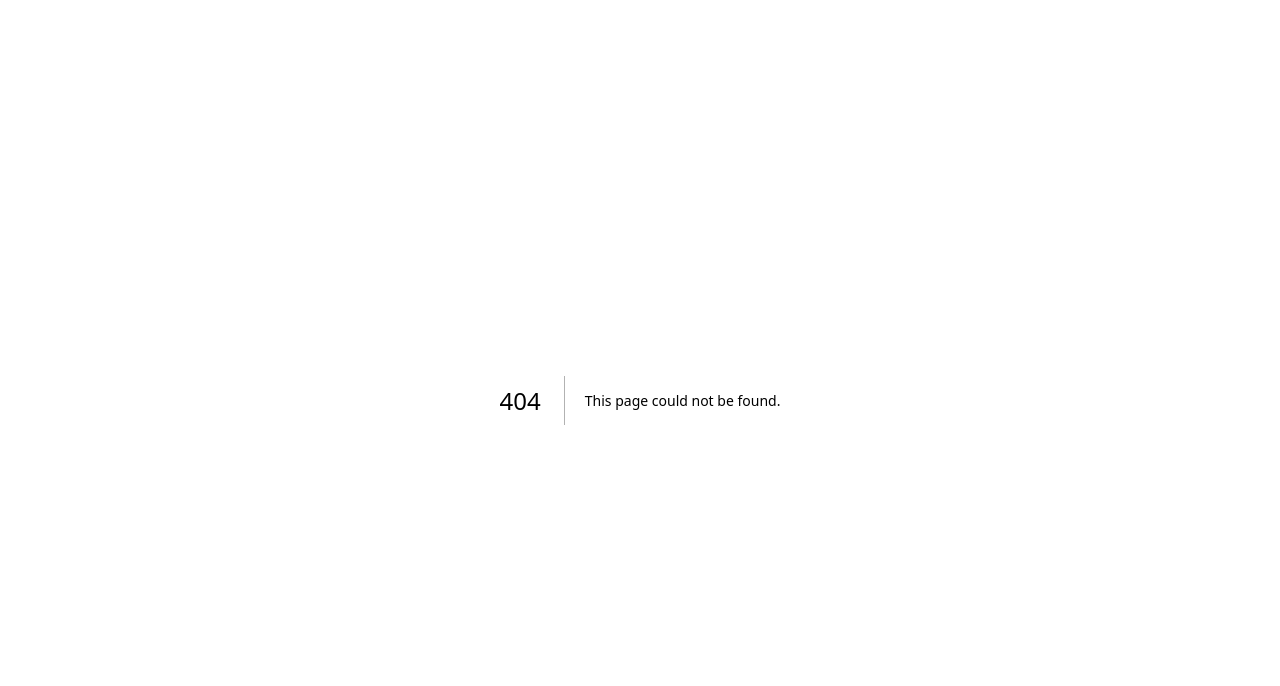
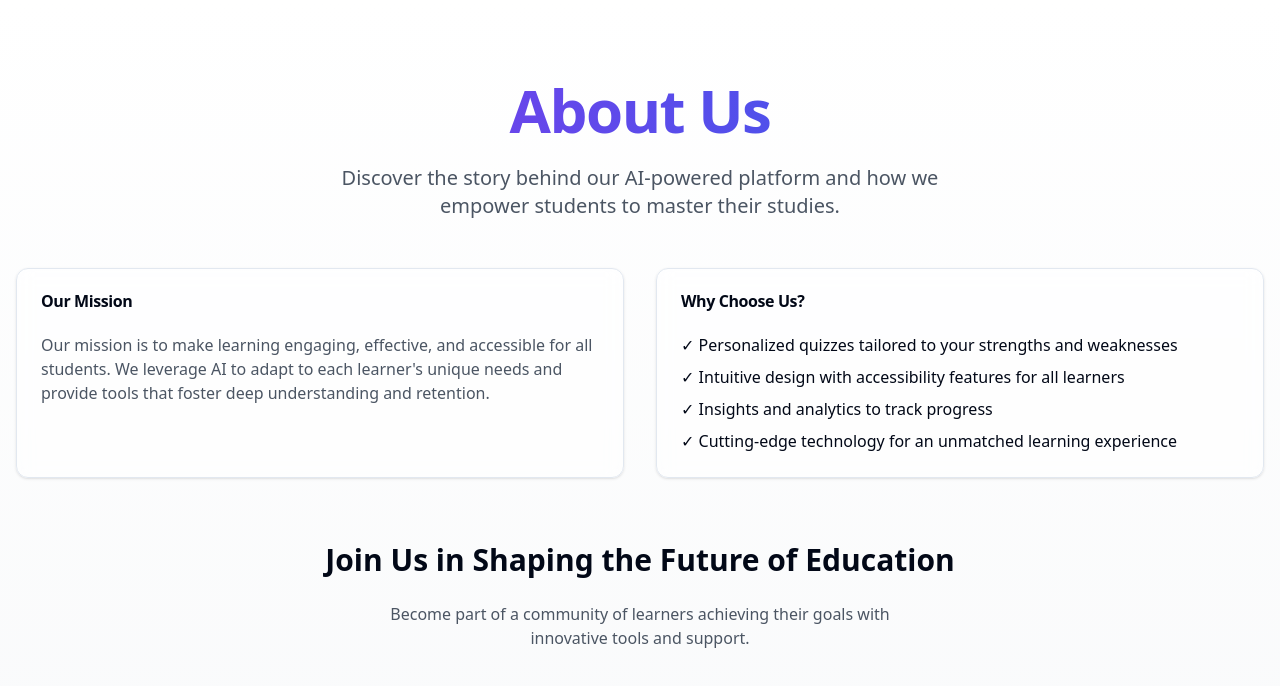
Before and after one commit to doylegavin/my-quiz-app, a Next.js app: page /about in a window 1280 px wide. Before the commit this address had no page. Shown: the top 686 px of the page. Built offline with nearby package versions, Linux system fonts and the light colour scheme.

Commit message:
added about page and sign up page

```diff
--- /dev/null
+++ b/src/app/about/page.tsx
@@ -0,0 +1,53 @@
+// src/app/about.tsx
+import { Card, CardContent, CardHeader, CardTitle } from "@/components/ui/card";
+
+export default function About() {
+  return (
+    <div className="min-h-screen bg-gradient-to-b from-white to-gray-50">
+      <section className="container mx-auto px-4 pt-20 pb-16">
+        <h1 className="text-5xl md:text-6xl font-bold tracking-tight mb-6 bg-gradient-to-r from-purple-600 to-blue-600 bg-clip-text text-transparent text-center">
+          About Us
+        </h1>
+        <p className="text-xl text-gray-600 max-w-2xl mx-auto text-center mb-12">
+          Discover the story behind our AI-powered platform and how we empower students to master their studies.
+        </p>
+
+        <div className="grid grid-cols-1 md:grid-cols-2 gap-8">
+          <Card className="bg-white/50 backdrop-blur">
+            <CardHeader>
+              <CardTitle>Our Mission</CardTitle>
+            </CardHeader>
+            <CardContent>
+              <p className="text-gray-600">
+                Our mission is to make learning engaging, effective, and accessible for all students. We leverage AI to adapt to each learner's unique needs and provide tools that foster deep understanding and retention.
+              </p>
+            </CardContent>
+          </Card>
+
+          <Card className="bg-white/50 backdrop-blur">
+            <CardHeader>
+              <CardTitle>Why Choose Us?</CardTitle>
+            </CardHeader>
+            <CardContent>
+              <ul className="space-y-2">
+                <li>✓ Personalized quizzes tailored to your strengths and weaknesses</li>
+                <li>✓ Intuitive design with accessibility features for all learners</li>
+                <li>✓ Insights and analytics to track progress</li>
+                <li>✓ Cutting-edge technology for an unmatched learning experience</li>
+              </ul>
+            </CardContent>
+          </Card>
+        </div>
+
+        <div className="mt-16 text-center">
+          <h2 className="text-3xl font-bold mb-6">
+            Join Us in Shaping the Future of Education
+          </h2>
+          <p className="text-gray-600 max-w-xl mx-auto mb-8">
+            Become part of a community of learners achieving their goals with innovative tools and support.
+          </p>
+        </div>
+      </section>
+    </div>
+  );
+}
--- /dev/null
+++ b/src/app/signup/page.tsx
@@ -0,0 +1,35 @@
+'use client';
+
+import { signIn } from "next-auth/react";
+import { Button } from "@/components/ui/button";
+
+export default function SignUp() {
+  return (
+    <div className="min-h-screen bg-gradient-to-b from-white to-gray-50 flex items-center justify-center">
+      <div className="container max-w-md mx-auto bg-white/50 backdrop-blur rounded-lg shadow-lg p-8 text-center">
+        <h1 className="text-4xl font-bold mb-6 bg-gradient-to-r from-purple-600 to-blue-600 bg-clip-text text-transparent">
+          Sign Up
+        </h1>
+        <p className="text-gray-600 mb-8">
+          Join our platform to access personalized learning and adaptive quizzes.
+        </p>
+        <Button
+          className="w-full bg-purple-600 hover:bg-purple-700 text-lg py-2"
+          onClick={() => signIn("google")}
+        >
+          Sign in with Google
+        </Button>
+        <p className="text-gray-500 mt-4 text-sm">
+          By signing up, you agree to our{" "}
+          <a href="/terms" className="text-purple-600 hover:underline">
+            Terms of Service
+          </a>{" "}
+          and{" "}
+          <a href="/privacy" className="text-purple-600 hover:underline">
+            Privacy Policy
+          </a>.
+        </p>
+      </div>
+    </div>
+  );
+}
```
